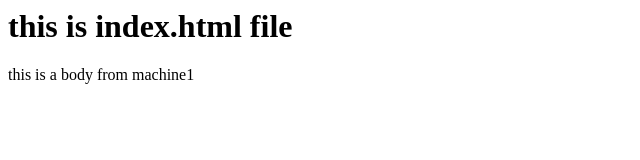
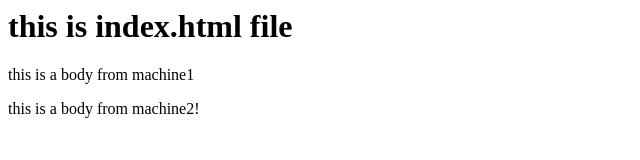
Before and after one commit to MartinValchev/devopsCourseRepo, a plain HTML site: page index.html in a window 1280 px wide. Shown: the whole page, without its empty margins (0-640 px from the left). Drawn offline with Linux system fonts and the light colour scheme.

Commit message:
updated index.html from machine 2

```diff
--- a/index.html
+++ b/index.html
@@ -1,2 +1,3 @@
 <h1> this is index.html file</h1>
 <body>this is a body from machine1</body>
+<p>this is a body from machine2!</p>
```
